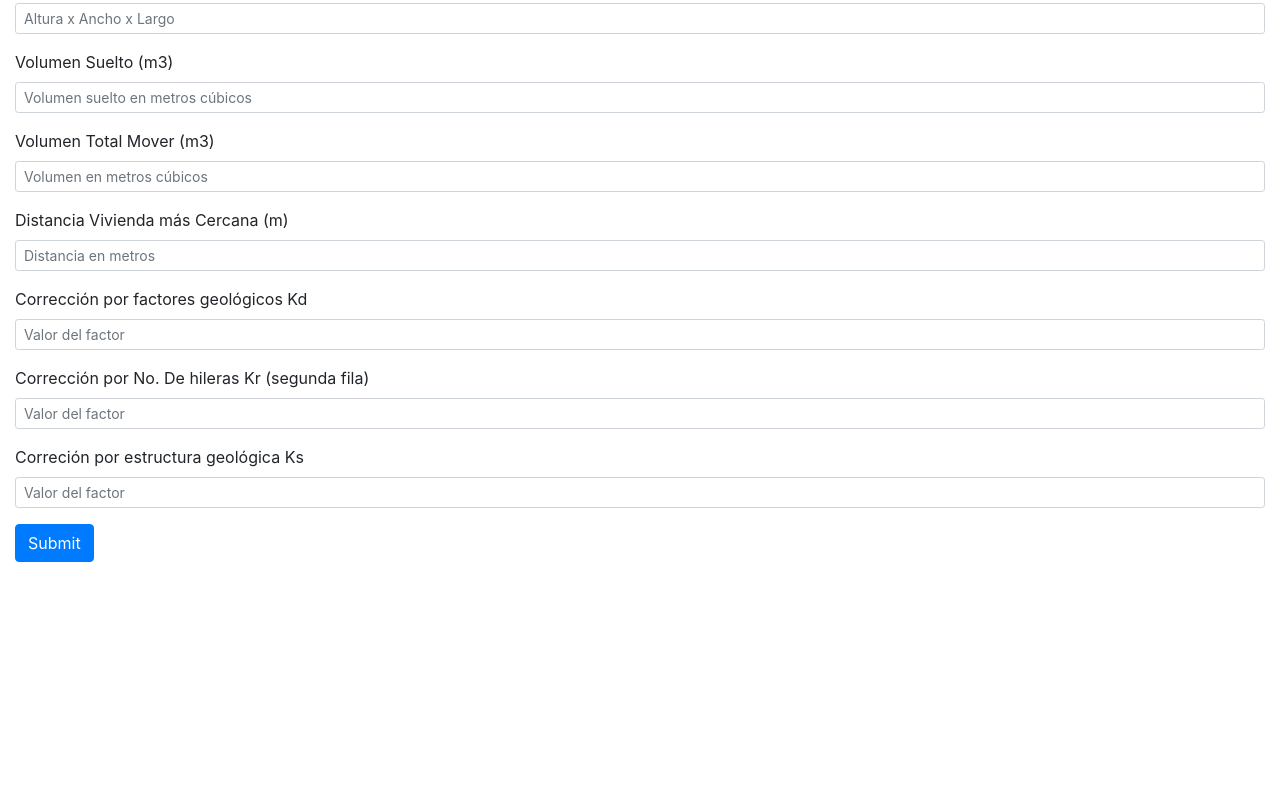
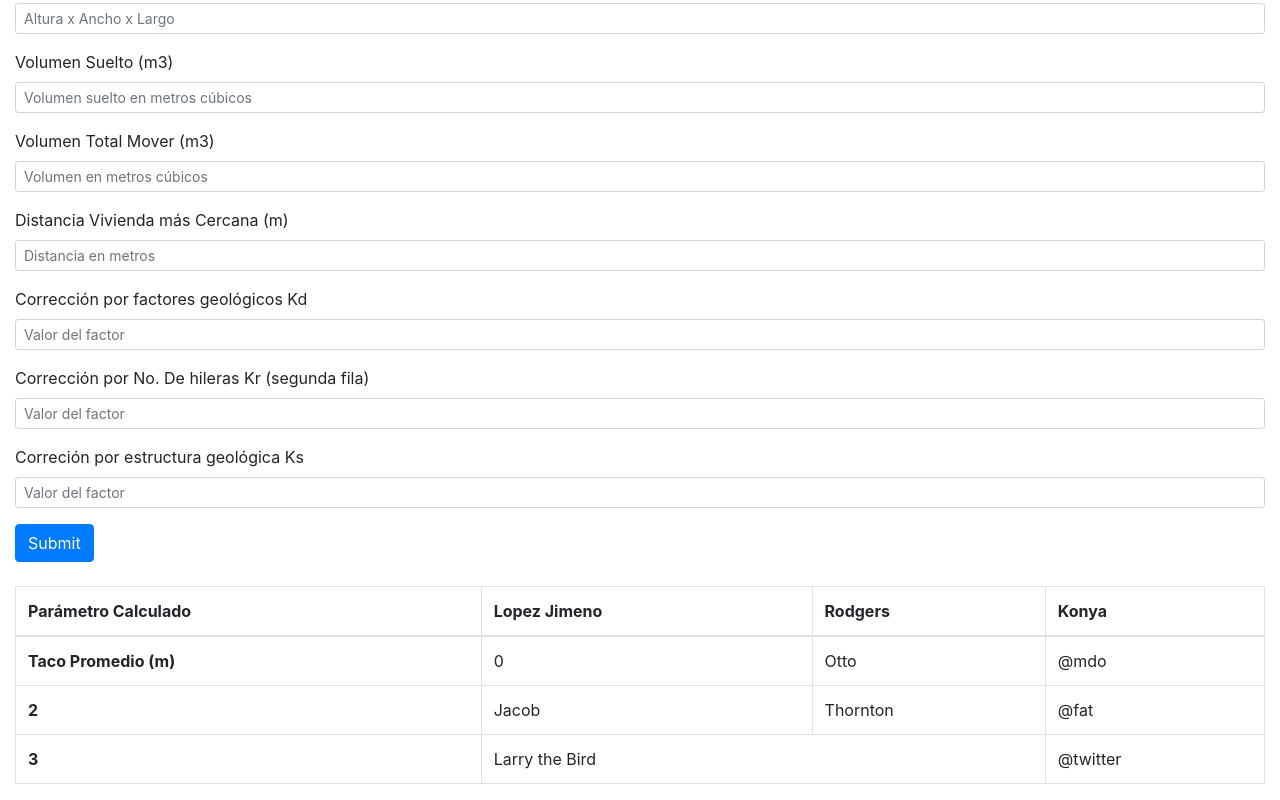
Before and after one commit to sebas746/voladuras, an Angular app: page /cieloAbierto in a window 1280 px wide. Shown: the part 792-1592 px from the top of the page. Before the commit the page ends 1354 px from the top, so only its background shows below. Built offline with nearby package versions, Linux system fonts and the light colour scheme.

Commit message:
Se comienzan los nuevos resultados

```diff
--- a/src/app/app.component.html
+++ b/src/app/app.component.html
@@ -6,7 +6,7 @@
   </button>
   <div class="collapse navbar-collapse" id="navbarNavAltMarkup">
     <div class="navbar-nav">
-      <a class="nav-item nav-link active" href="#">Voladura Cielo Abierto <span class="sr-only">(current)</span></a>
+      <a class="nav-item nav-link active" href="cieloAbierto">Voladura Cielo Abierto <span class="sr-only">(current)</span></a>
       <a class="nav-item nav-link" href="#">Features</a>
       <a class="nav-item nav-link" href="#">Pricing</a>
       <a class="nav-item nav-link disabled" href="#" tabindex="-1" aria-disabled="true">Disabled</a>
--- a/src/app/app.module.ts
+++ b/src/app/app.module.ts
@@ -5,6 +5,8 @@ import { AppComponent } from './app.component';
 import { VoladurasModule } from './voladuras/voladuras.module';
 import { ReactiveFormsModule, FormsModule } from '@angular/forms';
 import { NgSelectModule } from '@ng-select/ng-select';
+import { HttpClientModule } from '@angular/common/http';
+
 
 @NgModule({
   declarations: [
@@ -16,7 +18,8 @@ import { NgSelectModule } from '@ng-select/ng-select';
     VoladurasModule,
     ReactiveFormsModule,
     FormsModule,
-    NgSelectModule
+    NgSelectModule,
+    HttpClientModule
   ],
   providers: [],
   bootstrap: [AppComponent]
--- /dev/null
+++ b/src/app/voladuras/calculos.ts
@@ -0,0 +1,27 @@
+import { Injectable } from '@angular/core';
+import { FormBuilder, FormGroup } from '@angular/forms';
+
+@Injectable({
+    providedIn: 'root'
+})
+export class Calculos {
+
+    redondear(values: any[]) {
+        let response = values.map(function(each_element){
+            return Number(each_element.toFixed(2));
+        });
+
+        return response;
+    }
+
+    burden(form: FormGroup) {
+
+        console.log(form);
+        let r1 = form.get("diametroBarreno").value * 0.035;
+        let r2 = 0;
+        let r3 = 0;
+        return this.redondear([ r1, r2, r3 ]);
+    }
+
+
+}
--- a/src/app/voladuras/cieloAbierto.component.html
+++ b/src/app/voladuras/cieloAbierto.component.html
@@ -3,17 +3,18 @@
 <form [formGroup]="cieloAbiertoForm" (ngSubmit)="submit()">
     <div class="form-group">
         <label for="exampleInputEmail1">Tipo de Explosivo</label>
-        <ng-select [ngClass]="{ 'is-invalid': isSubmitted && formControls.tipoExplosivo1.errors }"
-            [items]="defaultBindingsList" formControlName="tipoExplosivo1" required>
+        <ng-select [ngClass]="{ 'is-invalid': isSubmitted && form.tipoExplosivo1.errors }"
+            [items]="tipo_explosivos" formControlName="tipoExplosivo1" bindLabel="Nombre" required>
         </ng-select>
-        <div *ngIf="isSubmitted && formControls.tipoExplosivo1.invalid" class="invalid-feedback d-block">
+
+        <div *ngIf="isSubmitted && form.tipoExplosivo1.invalid" class="invalid-feedback d-block">
             Ingrese el tipo de explosivo
          </div>
     </div>
     <div class="form-group">
         <label for="anguloBarreno">Ángulo Barreno (Grados)</label>
         <input type="text" class="form-control form-control-sm"
-            [ngClass]="{ 'is-invalid': isSubmitted && formControls.anguloBarreno.errors }"
+            [ngClass]="{ 'is-invalid': isSubmitted && form.anguloBarreno.errors }"
             placeholder="Angulo en grados" formControlName="anguloBarreno">
         <div class="invalid-feedback">
             Ingrese el ángulo del barreno.
@@ -22,7 +23,7 @@
     <div class="form-group">
         <label for="anguloBarreno">Ángulo Barreno 2 (Grados)</label>
         <input type="text" class="form-control form-control-sm"
-            [ngClass]="{ 'is-invalid': isSubmitted && formControls.angulo2Barreno.errors }"
+            [ngClass]="{ 'is-invalid': isSubmitted && form.angulo2Barreno.errors }"
             placeholder="Angulo en grados" formControlName="angulo2Barreno">
         <div class="invalid-feedback">
             Ingrese el ángulo (2) del barreno.
@@ -31,7 +32,7 @@
     <div class="form-group">
         <label for="diametroBarreno">Diámetro Barreno (mm)</label>
         <input type="text" class="form-control form-control-sm"
-            [ngClass]="{ 'is-invalid': isSubmitted && formControls.diametroBarreno.errors }"
+            [ngClass]="{ 'is-invalid': isSubmitted && form.diametroBarreno.errors }"
             placeholder="Diámetro en milimetros" formControlName="diametroBarreno">
         <div class="invalid-feedback">
             Ingrese el díametro del barreno.
@@ -40,7 +41,7 @@
     <div class="form-group">
         <label for="alturaBanco">Altura Promedio Banco (m)</label>
         <input type="text" class="form-control form-control-sm"
-            [ngClass]="{ 'is-invalid': isSubmitted && formControls.alturaBanco.errors }"
+            [ngClass]="{ 'is-invalid': isSubmitted && form.alturaBanco.errors }"
             placeholder="Altura promedio en metros" formControlName="alturaBanco">
         <div class="invalid-feedback">
             Ingrese la altura promedio del banco.
@@ -49,7 +50,7 @@
     <div class="form-group">
         <label for="duracionProyecto">Duración del proyecto (meses)</label>
         <input type="text" class="form-control form-control-sm"
-            [ngClass]="{ 'is-invalid': isSubmitted && formControls.duracionProyecto.errors }"
+            [ngClass]="{ 'is-invalid': isSubmitted && form.duracionProyecto.errors }"
             placeholder="Número de meses del proyecto" formControlName="duracionProyecto">
         <div class="invalid-feedback">
             Ingrese la duración del proyecto en número de meses.
@@ -58,7 +59,7 @@
     <div class="form-group">
         <label for="totalVoladuras">Total Voladuras por Mes</label>
         <input type="text" class="form-control form-control-sm"
-            [ngClass]="{ 'is-invalid': isSubmitted && formControls.totalVoladuras.errors }"
+            [ngClass]="{ 'is-invalid': isSubmitted && form.totalVoladuras.errors }"
             placeholder="Número de voladuras en el mes" formControlName="totalVoladuras">
         <div class="invalid-feedback">
             Ingrese el total de voladuras en el mes.
@@ -67,7 +68,7 @@
     <div class="form-group">
         <label for="longitudVia">Longitud Vía (m)</label>
         <input type="text" class="form-control form-control-sm"
-            [ngClass]="{ 'is-invalid': isSubmitted && formControls.longitudVia.errors }"
+            [ngClass]="{ 'is-invalid': isSubmitted && form.longitudVia.errors }"
             placeholder="Longitud de la vía en metros" formControlName="longitudVia">
         <div class="invalid-feedback">
             Ingrese la longitud de la vía en metros.
@@ -76,7 +77,7 @@
     <div class="form-group">
         <label for="tamanoCantera">Tamaño de la Cantera</label>
         <input type="text" class="form-control form-control-sm"
-            [ngClass]="{ 'is-invalid': isSubmitted && formControls.tamanoCantera.errors }"
+            [ngClass]="{ 'is-invalid': isSubmitted && form.tamanoCantera.errors }"
             placeholder="Altura x Ancho x Largo" formControlName="tamanoCantera">
         <div class="invalid-feedback">
             Ingrese el tamaño aproximado Alto x Ancho x Largo.
@@ -85,7 +86,7 @@
     <div class="form-group">
         <label for="volumenSuelto">Volumen Suelto (m3)</label>
         <input type="text" class="form-control form-control-sm"
-            [ngClass]="{ 'is-invalid': isSubmitted && formControls.volumenSuelto.errors }"
+            [ngClass]="{ 'is-invalid': isSubmitted && form.volumenSuelto.errors }"
             placeholder="Volumen suelto en metros cúbicos" formControlName="volumenSuelto">
         <div class="invalid-feedback">
             Ingrese el volumen suelto en metros cúbicos.
@@ -94,7 +95,7 @@
     <div class="form-group">
         <label for="volumenMovido">Volumen Total Mover (m3)</label>
         <input type="text" class="form-control form-control-sm"
-            [ngClass]="{ 'is-invalid': isSubmitted && formControls.volumenMovido.errors }"
+            [ngClass]="{ 'is-invalid': isSubmitted && form.volumenMovido.errors }"
             placeholder="Volumen en metros cúbicos" formControlName="volumenMovido">
         <div class="invalid-feedback">
             Ingrese el volumen total a mover en metros cúbicos.
@@ -103,7 +104,7 @@
     <div class="form-group">
         <label for="distanciaVivienda">Distancia Vivienda más Cercana (m)</label>
         <input type="text" class="form-control form-control-sm"
-            [ngClass]="{ 'is-invalid': isSubmitted && formControls.distanciaVivienda.errors }"
+            [ngClass]="{ 'is-invalid': isSubmitted && form.distanciaVivienda.errors }"
             placeholder="Distancia en metros" formControlName="distanciaVivienda">
         <div class="invalid-feedback">
             Ingrese la distancia en metros a la vivienda más cercana.
@@ -112,7 +113,7 @@
     <div class="form-group">
         <label for="correcionFactoresGeo">Corrección por factores geológicos Kd</label>
         <input type="text" class="form-control form-control-sm"
-            [ngClass]="{ 'is-invalid': isSubmitted && formControls.correcionFactoresGeo.errors }"
+            [ngClass]="{ 'is-invalid': isSubmitted && form.correcionFactoresGeo.errors }"
             placeholder="Valor del factor" formControlName="correcionFactoresGeo">
         <div class="invalid-feedback">
             Ingrese el valor del factor de correción geológico Kd.
@@ -121,7 +122,7 @@
     <div class="form-group">
         <label for="correcionNumeroFilas">Corrección por No. De hileras Kr (segunda fila)</label>
         <input type="text" class="form-control form-control-sm"
-            [ngClass]="{ 'is-invalid': isSubmitted && formControls.correcionNumeroFilas.errors }"
+            [ngClass]="{ 'is-invalid': isSubmitted && form.correcionNumeroFilas.errors }"
             placeholder="Valor del factor" formControlName="correcionNumeroFilas">
         <div class="invalid-feedback">
             Ingrese el valor del factor de por número de filas Kr.
@@ -130,7 +131,7 @@
     <div class="form-group">
         <label for="correccionEstGeologica">Correción por estructura geológica Ks</label>
         <input type="text" class="form-control form-control-sm"
-            [ngClass]="{ 'is-invalid': isSubmitted && formControls.correccionEstGeologica.errors }"
+            [ngClass]="{ 'is-invalid': isSubmitted && form.correccionEstGeologica.errors }"
             placeholder="Valor del factor" formControlName="correccionEstGeologica">
         <div class="invalid-feedback">
             Ingrese el valor del factor de corrección por estructura geológica Ks.
@@ -141,3 +142,33 @@
     </div>
     <button type="submit" class="btn btn-primary">Submit</button>
 </form>
+<br />
+<table class="table table-hover table-bordered">
+    <thead>
+      <tr>
+        <th scope="col">Parámetro Calculado</th>
+        <th scope="col">Lopez Jimeno</th>
+        <th scope="col">Rodgers</th>
+        <th scope="col">Konya</th>
+      </tr>
+    </thead>
+    <tbody>
+      <tr>
+        <th scope="row">Taco Promedio (m)</th>
+        <td>{{ burden[0] }}</td>
+        <td>Otto</td>
+        <td>@mdo</td>
+      </tr>
+      <tr>
+        <th scope="row">2</th>
+        <td>Jacob</td>
+        <td>Thornton</td>
+        <td>@fat</td>
+      </tr>
+      <tr>
+        <th scope="row">3</th>
+        <td colspan="2">Larry the Bird</td>
+        <td>@twitter</td>
+      </tr>
+    </tbody>
+  </table>
--- a/src/app/voladuras/cieloAbierto.component.ts
+++ b/src/app/voladuras/cieloAbierto.component.ts
@@ -1,5 +1,8 @@
 import { Component, OnInit } from "@angular/core";
 import { FormBuilder, FormGroup, Validators } from '@angular/forms';
+import { Repository } from './repository';
+import { TipoExplosivo } from '../models/tipoExplosivo.model';
+import { Calculos } from './calculos';
 
 @Component({
     templateUrl: "cieloAbierto.component.html"
@@ -7,24 +10,24 @@ import { FormBuilder, FormGroup, Validators } from '@angular/forms';
 export class CieloAbiertoComponent implements OnInit {
     cieloAbiertoForm: FormGroup;
     isSubmitted = false;
+    explosivo1: any = {};
 
-    defaultBindingsList = [
-        { value: 1, label: 'Vilnius' },
-        { value: 2, label: 'Kaunas' },
-        { value: 3, label: 'Pavilnys'}
-    ];
+    burden: any[] = [0 , 0, 0];
 
-    selectedCity = null;
-
-    constructor(private formBuilder: FormBuilder) {
-
+    constructor(private formBuilder: FormBuilder, private repo: Repository,
+                private calculos: Calculos) {
     }
 
     ngOnInit() {
         this.createForm();
     }
 
-    get formControls() { return this.cieloAbiertoForm.controls; }
+    get tipo_explosivos(): TipoExplosivo[] {
+
+        return this.repo.tipo_explosivos;
+    }
+
+    get form() { return this.cieloAbiertoForm.controls; }
 
     createForm() {
         this.cieloAbiertoForm = this.formBuilder.group({
@@ -47,6 +50,9 @@ export class CieloAbiertoComponent implements OnInit {
     }
 
     submit() {
+
+        this.burden = this.calculos.burden(this.cieloAbiertoForm);
+
         this.isSubmitted = true;
         if (this.cieloAbiertoForm.invalid) {
             return;
--- /dev/null
+++ b/src/app/voladuras/repository.ts
@@ -0,0 +1,28 @@
+import { Injectable } from '@angular/core';
+import { HttpClient } from '@angular/common/http';
+import { Observable } from 'rxjs';
+import { TipoExplosivo } from '../models/tipoExplosivo.model';
+
+const tipoExplosivoUrl = "./assets/tipo_explosivos.json";
+
+@Injectable({
+    providedIn: 'root'
+})
+export class Repository {
+
+    constructor(private http: HttpClient) {
+        this.getTipoExplosivos();
+    }
+
+
+    getTipoExplosivos() {
+        return this.http.get<TipoExplosivo[]>(tipoExplosivoUrl)
+            .subscribe(
+                response => {
+                    this.tipo_explosivos = response;
+
+                });
+    }
+
+    tipo_explosivos: TipoExplosivo[] = [];
+}
--- a/src/app/voladuras/voladuras.module.ts
+++ b/src/app/voladuras/voladuras.module.ts
@@ -4,6 +4,7 @@ import { RouterModule } from "@angular/router";
 import { FormsModule, ReactiveFormsModule } from "@angular/forms";
 import { CieloAbiertoComponent } from './cieloAbierto.component';
 import { NgSelectModule } from '@ng-select/ng-select';
+import { HttpClientModule } from '@angular/common/http';
 
 @NgModule({
     declarations:
@@ -15,7 +16,8 @@ import { NgSelectModule } from '@ng-select/ng-select';
         RouterModule,
         FormsModule,
         ReactiveFormsModule,
-        NgSelectModule
+        NgSelectModule,
+        HttpClientModule
     ],
     exports: []
 })
```
Also changed, not shown: src/assets/tipo_explosivos.json (added, +24 -0 lines).
